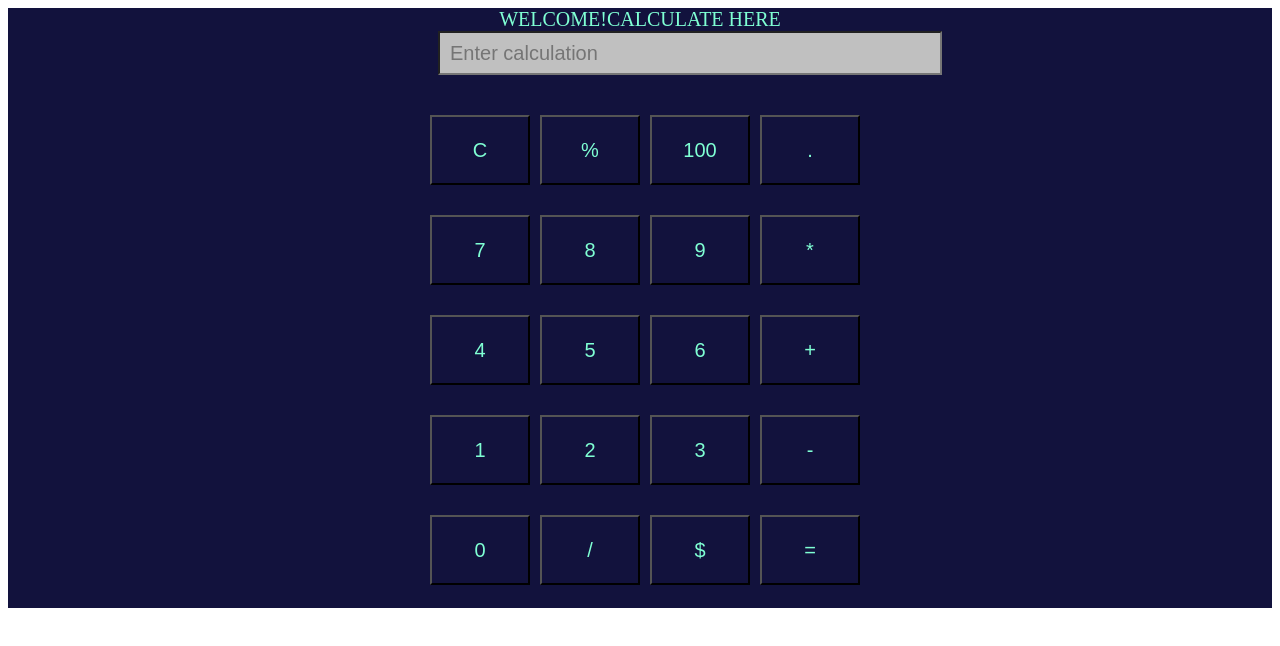
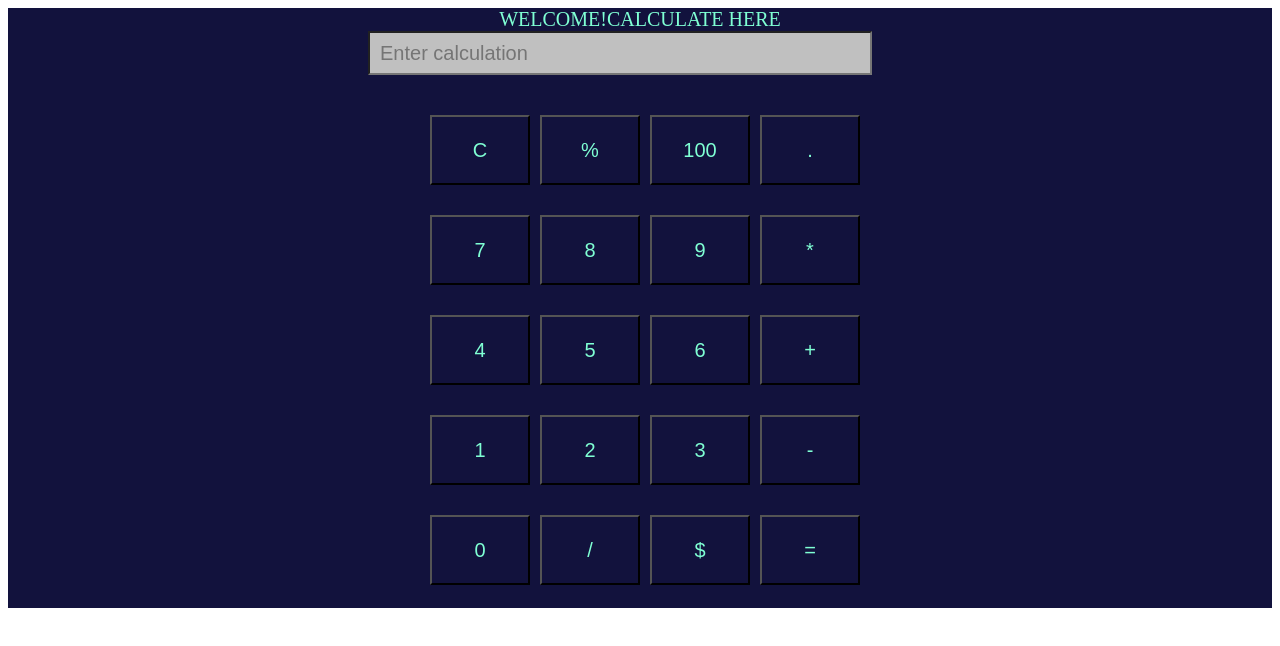
Before and after one commit to ASTHA2008/LocalRepo, a plain HTML site: page projects/utility.html in a window 1280 px wide. Drawn offline with Linux system fonts and the light colour scheme.

Commit message:
for changing the css code

```diff
--- a/projects/utility.css
+++ b/projects/utility.css
@@ -38,7 +38,7 @@ input{
    display:flex;
     justify-content: center;
     align-items: center;
-    margin-left: 430px;
+    margin-left: 360px;
     background-color: silver;
 
     padding:10px;
```
